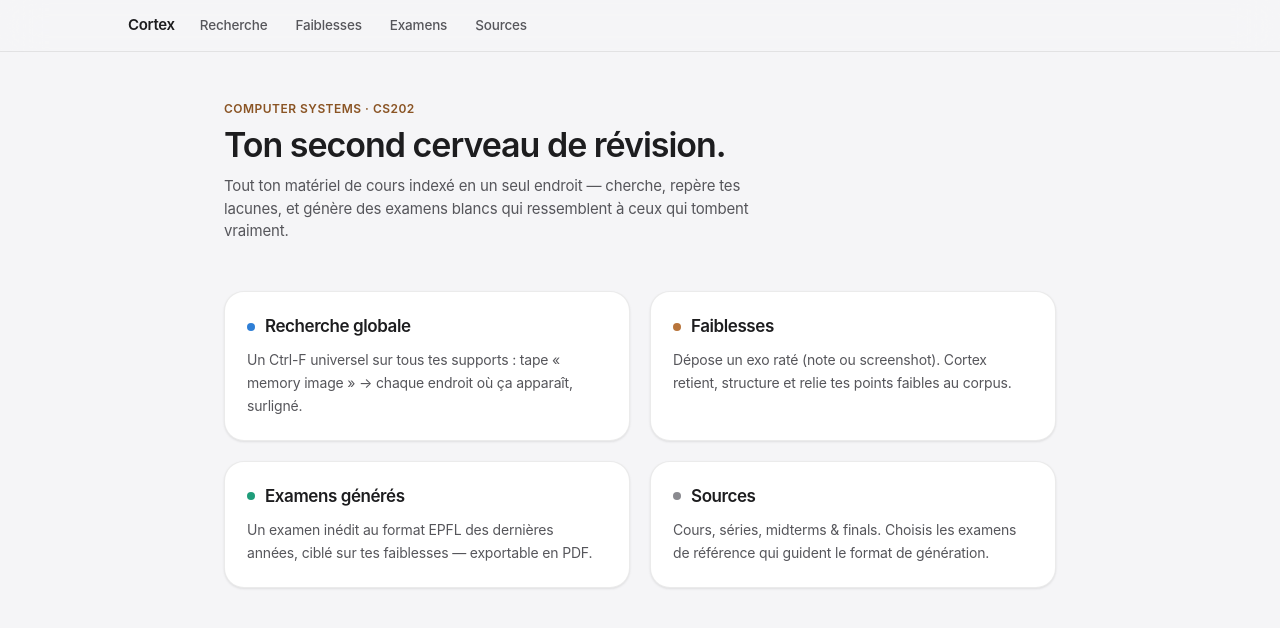
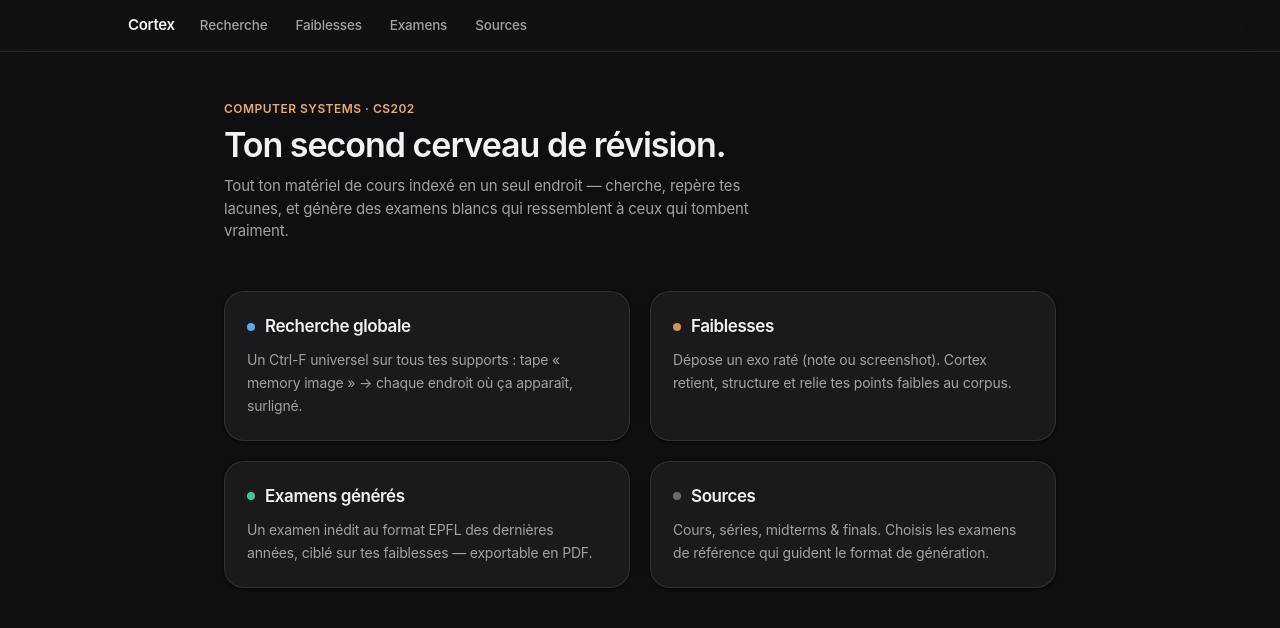
Before and after one commit to Benabens/cortex, a Next.js app in the folder cortex/: page / in a window 1280 px wide. Shown: the top 628 px of the page. Built offline with nearby package versions, Linux system fonts and the light colour scheme.

Commit message:
UI: passage en thème sombre (esprit Apple Pro), examen PDF reste blanc

```diff
--- a/cortex/app/globals.css
+++ b/cortex/app/globals.css
@@ -6,34 +6,34 @@
    (clin d'œil aux sites de révision) sur fond gris très clair.
    ─────────────────────────────────────────────────────────────── */
 :root {
-  --bg: #f5f5f7; /* gris Apple */
-  --surface: #ffffff;
-  --surface-2: #fbfbfd;
-  --surface-hover: #f0f0f3;
+  --bg: #0f0f11; /* presque noir, neutre */
+  --surface: #1a1a1d;
+  --surface-2: #151517;
+  --surface-hover: #232327;
 
-  --ink: #1d1d1f; /* quasi-noir Apple */
-  --ink-2: #56565b;
-  --ink-3: #8a8a8f;
+  --ink: #f2f2f4; /* presque blanc */
+  --ink-2: #a1a1a6;
+  --ink-3: #6c6c72;
 
-  --line: rgba(0, 0, 0, 0.08);
-  --line-strong: rgba(0, 0, 0, 0.14);
+  --line: rgba(255, 255, 255, 0.10);
+  --line-strong: rgba(255, 255, 255, 0.17);
 
-  --accent: #b8743a; /* ambre chaud */
-  --accent-ink: #8a5424; /* ambre foncé (texte sur clair) */
-  --accent-wash: #fbf3ea;
-  --blue: #2f7fd6;
-  --green: #1f9d7a;
-  --red: #d1573a;
+  --accent: #d49355; /* ambre chaud (un cran plus clair pour le fond sombre) */
+  --accent-ink: #e6ab6f; /* ambre clair (texte sur sombre) */
+  --accent-wash: rgba(212, 147, 85, 0.15);
+  --blue: #5aa8ef;
+  --green: #3ec9a0;
+  --red: #ef6f52;
 
-  --shadow-sm: 0 1px 2px rgba(0, 0, 0, 0.04), 0 1px 3px rgba(0, 0, 0, 0.06);
-  --shadow-md: 0 4px 12px rgba(0, 0, 0, 0.06), 0 2px 6px rgba(0, 0, 0, 0.05);
-  --shadow-lg: 0 12px 32px rgba(0, 0, 0, 0.10), 0 4px 12px rgba(0, 0, 0, 0.06);
+  --shadow-sm: 0 1px 2px rgba(0, 0, 0, 0.3), 0 1px 3px rgba(0, 0, 0, 0.4);
+  --shadow-md: 0 4px 14px rgba(0, 0, 0, 0.4), 0 2px 6px rgba(0, 0, 0, 0.35);
+  --shadow-lg: 0 14px 36px rgba(0, 0, 0, 0.5), 0 4px 12px rgba(0, 0, 0, 0.4);
 
   --r-sm: 10px;
   --r: 14px;
   --r-lg: 20px;
 
-  /* Compat anciens tokens (transition douce, encore référencés ici/là) */
+  /* Compat anciens tokens (encore référencés ici/là) */
   --color-bg-primary: var(--bg);
   --color-bg-secondary: var(--surface);
   --color-bg-tertiary: var(--surface-2);
@@ -59,6 +59,8 @@
 
 html {
   height: 100%;
+  background: var(--bg);
+  color-scheme: dark;
 }
 
 body {
@@ -69,8 +71,8 @@
 }
 
 ::selection {
-  background: var(--accent-wash);
-  color: var(--accent-ink);
+  background: rgba(212, 147, 85, 0.3);
+  color: #fff;
 }
 
 a {
@@ -88,7 +90,7 @@
   gap: 6px;
   height: 52px;
   padding: 0 max(20px, calc((100% - 1024px) / 2));
-  background: rgba(245, 245, 247, 0.72);
+  background: rgba(18, 18, 20, 0.72);
   backdrop-filter: saturate(180%) blur(20px);
   -webkit-backdrop-filter: saturate(180%) blur(20px);
   border-bottom: 1px solid var(--line);
```
